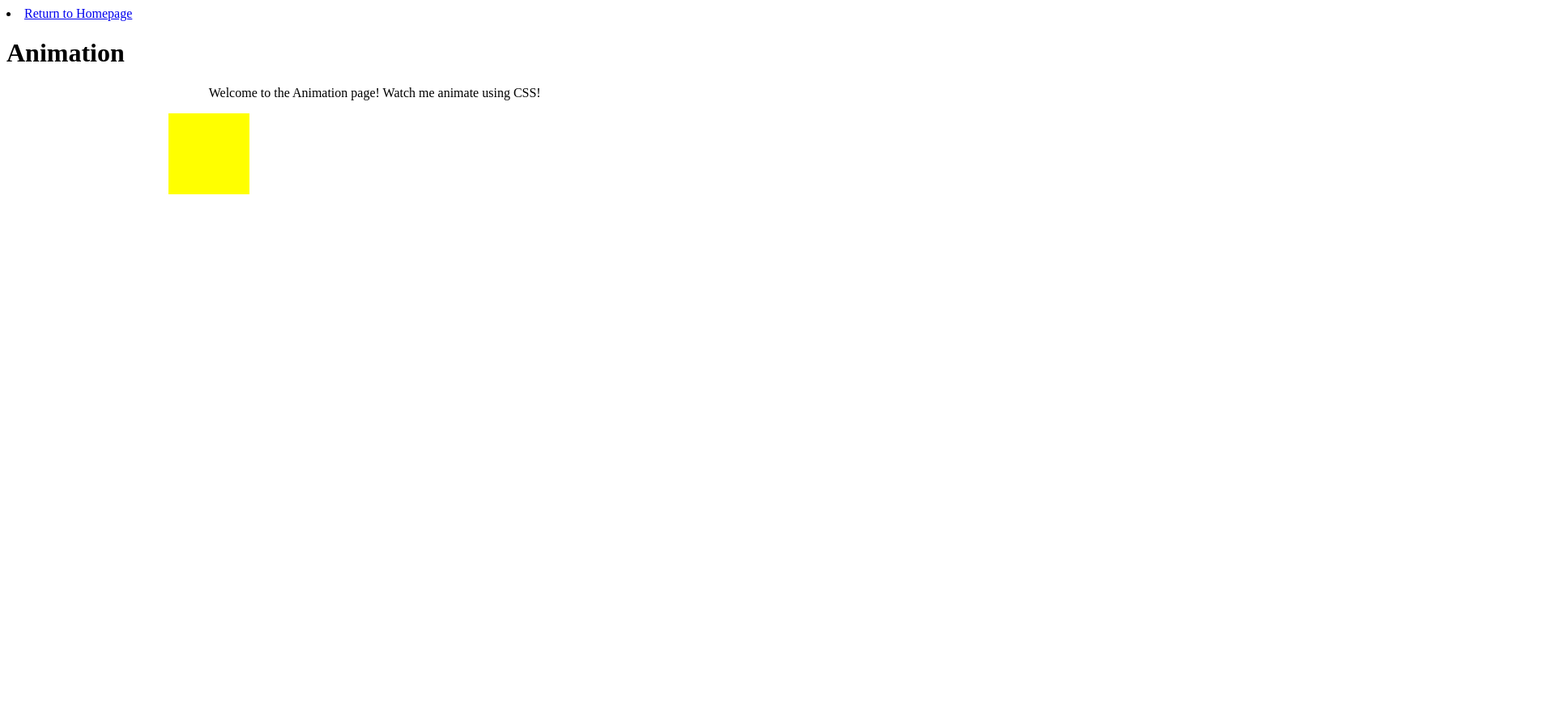
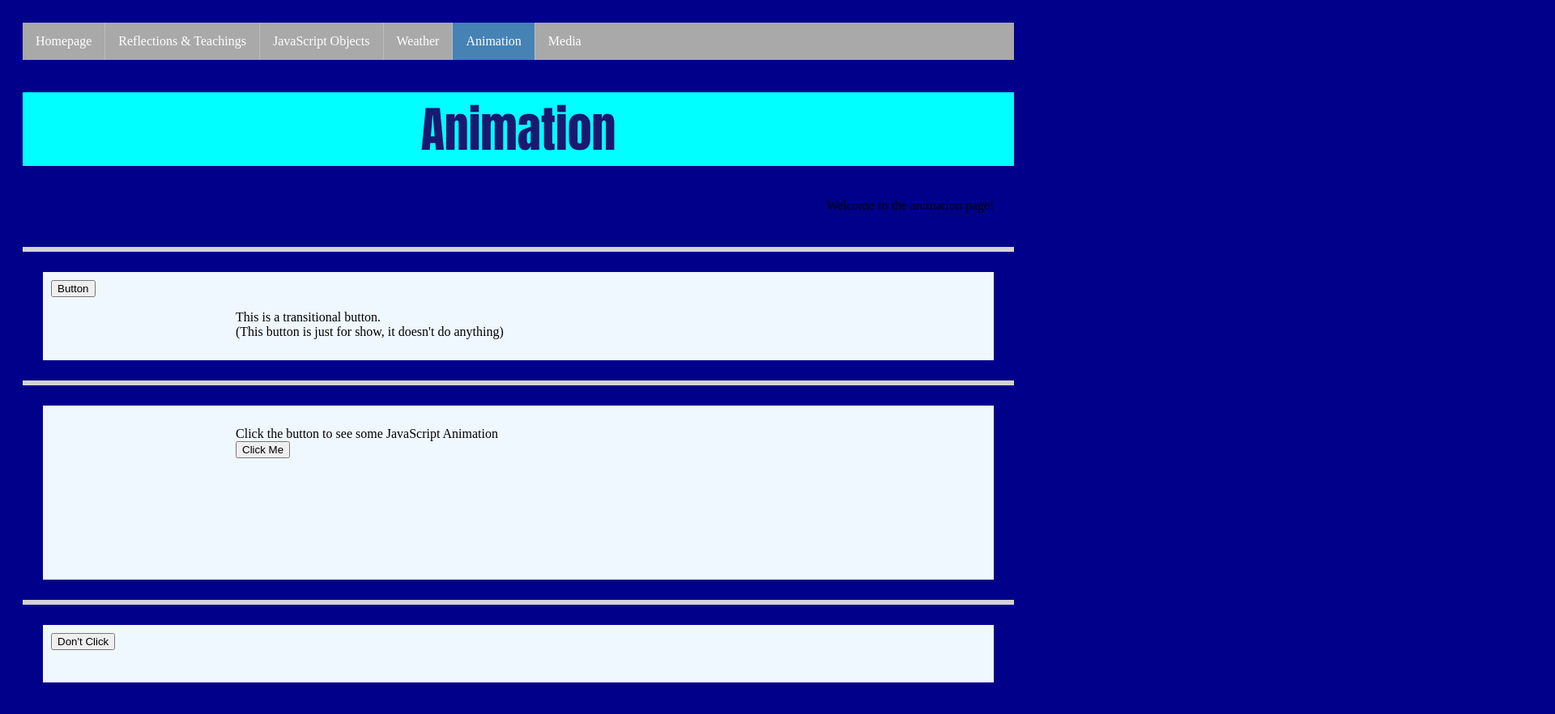
Before and after one commit to ambac13/ambac13.github.io, a plain HTML site: page Animation.html in a window 1280 px wide. Shown: the top 882 px of the page at 81% size, 1920 px wide, since content can reach past the window. Before the commit the page ends 800 px from the top, so only its background shows below. Drawn offline with Linux system fonts and the light colour scheme.

Commit message:
Update Animation.html

```diff
--- a/Animation.html
+++ b/Animation.html
@@ -2,50 +2,80 @@
 
 <html>
     <head>
-      <style>
-div {
-    width: 100px;
-    height: 100px;
-    background-color: red;
-    position: relative;
-    -webkit-animation-name: example; /* Chrome, Safari, Opera */
-    -webkit-animation-duration: 4s; /* Chrome, Safari, Opera */
-    -webkit-animation-iteration-count: 3; /* Chrome, Safari, Opera */
-    animation-name: example;
-    animation-duration: 4s;
-    animation-iteration-count: 3;
-}
-
-/* Chrome, Safari, Opera */
-@-webkit-keyframes example {
-    0%   {background-color:red; left:0px; top:0px;}
-    25%  {background-color:yellow; left:200px; top:0px;}
-    50%  {background-color:blue; left:200px; top:200px;}
-    75%  {background-color:green; left:0px; top:200px;}
-    100% {background-color:red; left:0px; top:0px;}
-}
-
-/* Standard syntax */
-@keyframes example {
-    0%   {background-color:red; left:0px; top:0px;}
-    25%  {background-color:yellow; left:200px; top:0px;}
-    50%  {background-color:blue; left:200px; top:200px;}
-    75%  {background-color:green; left:0px; top:200px;}
-    100% {background-color:red; left:0px; top:0px;}
+          <title>Animation</title>
+          <style>p.alert {
+                  font-size: 30px;
+                  color: red;
+                  font-weight: bold;
+                  font: Impact;
               }
              </style>
     </head>
         <body>
             <link rel="stylesheet" type="text/css" href="animation.css" />
+            <link rel="stylesheet" type="text/css" href="Background.css" />
             <script src="animation.js"></script>
-             <li> <a href = "index.html" > Return to Homepage </a> </li>
+                <ul>
+                    <li><a href = "index.html">Homepage</a><li>
+                    <li><a href = "reflections.html">Reflections & Teachings</a></li>
+                    <li><a href = "JavaScriptObjects.html">JavaScript Objects</a></li>
+                    <li><a href = "Weather.html">Weather</a></li>
+                    <li><a class ="active" href = "Animation.html">Animation</a></li>
+                    <li><a href = "Media.html">Media</a></li>
+                </ul>
+
             <h1> Animation </h1>
-<p>
- Welcome to the Animation page! Watch me animate using CSS!
+            <p class="slidein">Welcome to the animation page!</p>
+            <br><hr>
+
+            <div>
+                <button>Button</button>
+                <p> This is a transitional button.
+                    <br>(This button is just for show, it doesn't do anything) </p>
+            </div>
+            <hr>
+            <div>
+            <p> Click the button to see some JavaScript Animation
+            <br><button onclick="myMove()">Click Me</button>
             </p>
 
+<div id ="myContainer">
+<div id ="myAnimation"></div>
+</div>
 
-<div></div>
+<script>
+function myMove() {
+  var elem = document.getElementById("myAnimation");
+  var pos = 0;
+  var id = setInterval(frame, 10);
+  function frame() {
+    if (pos == 350) {
+      clearInterval(id);
+    } else {
+      pos++;
+      elem.style.top = pos + 'px';
+      elem.style.left = pos + 'px';
+    }
+  }
+}
+</script>
+            </div>
+            <hr>
+            <div>
+                   <button class="red" onclick="alert()">Don't Click</button>
+                   <p class="alert" id="demo"></p>
+            </div>
+
+<script>
+function alert() {
+    var person = prompt("Please enter your name", "George");
+
+    if (person != null) {
+        document.getElementById("demo").innerHTML =
+        person + ", HOW DARE YOU CLICK THE BUTTON WHEN YOU WERE TOLD NOT TO!!";
+    }
+}
+</script>
 
     </body>
 </html>
```
Lines whose indentation alone changed are shown as unchanged.
